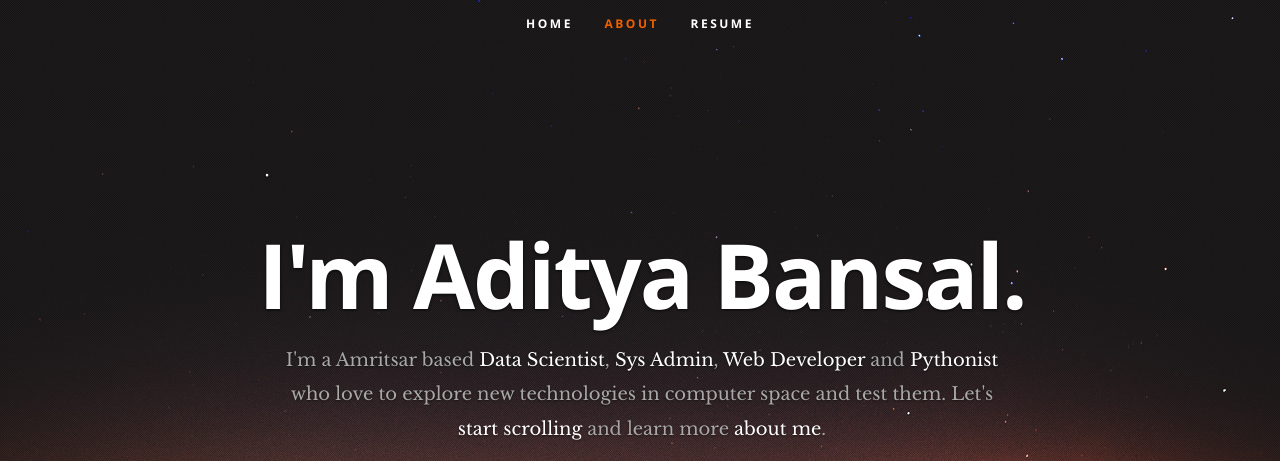
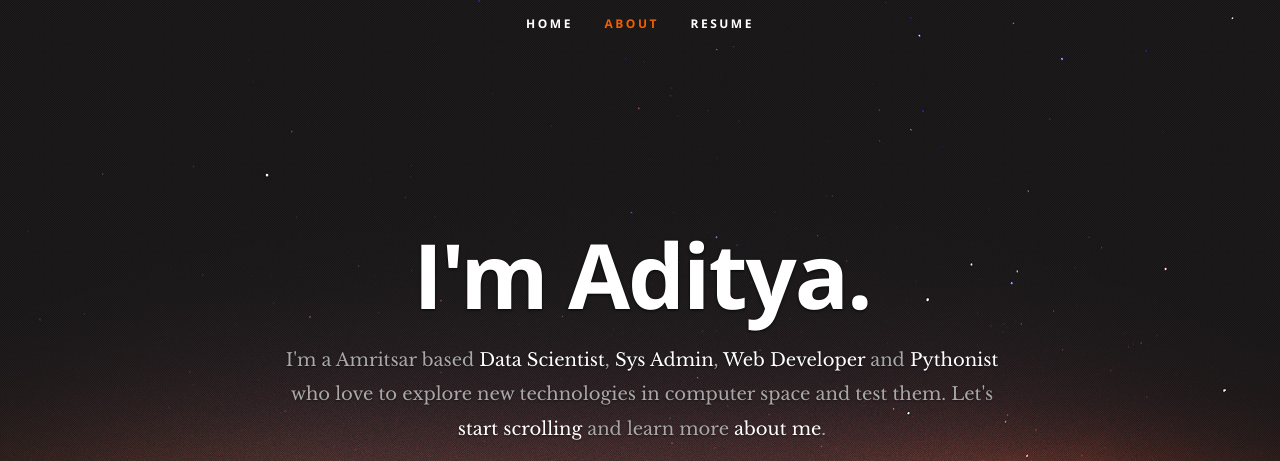
Before and after one commit to adityabansal123/MyProfile, a plain HTML site: page docs/index.html in a window 1280 px wide. Shown: the top 461 px of the page. Drawn offline with nearby package versions, Linux system fonts and the light colour scheme.

Commit message:
Update index.html

```diff
--- a/docs/index.html
+++ b/docs/index.html
@@ -25,7 +25,7 @@
       </nav> <!-- end #nav-wrap -->
       <div class="row banner">
          <div class="banner-text">
-            <h1 class="responsive-headline">I'm Aditya Bansal.</h1>
+            <h1 class="responsive-headline">I'm Aditya.</h1>
             <h3>I'm a Amritsar based <span>Data Scientist</span>, <span>Sys Admin</span>,<span> Web Developer </span>  and <span>Pythonist </span> who love to explore new technologies in computer space and test them. Let's <a class="smoothscroll" href="#about">start scrolling</a>
             and learn more <a class="smoothscroll" href="#about">about me</a>.</h3>
             <hr />
```
